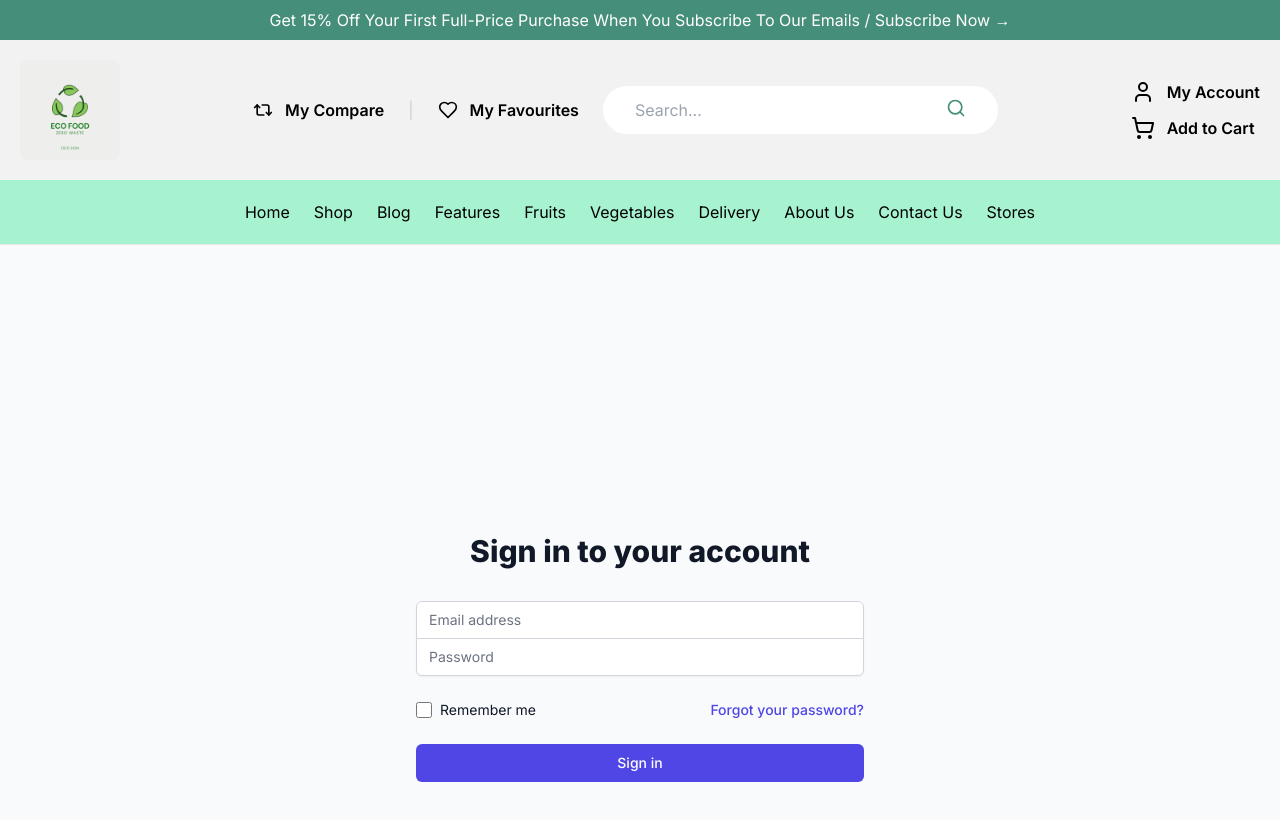
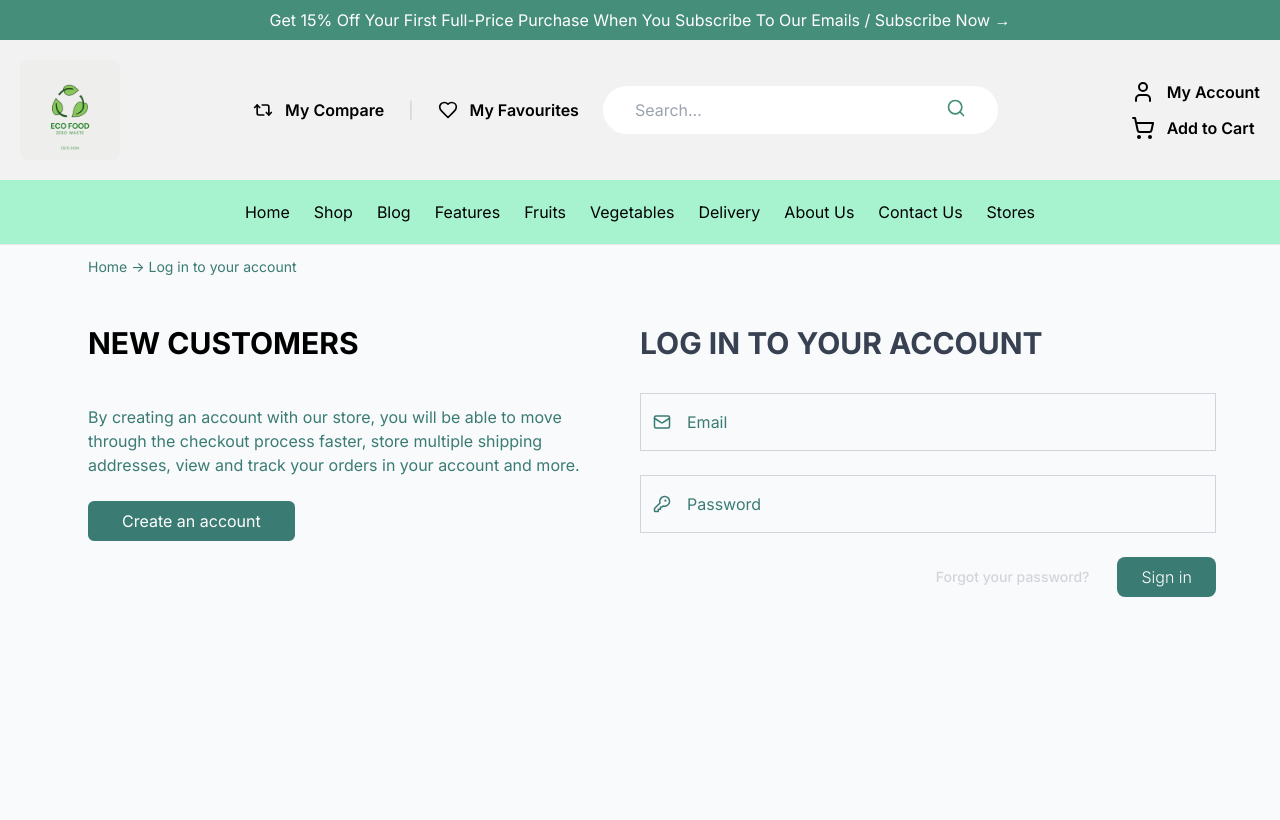
Before and after one commit to abdullah-21-siraj/ecofood, a Next.js app: page /login in a window 1280 px wide. Shown: the top 820 px of the page. Built offline with nearby package versions, Linux system fonts and the light colour scheme.

Commit message:
user session, login page styled, framer motion etc

```diff
--- a/package.json
+++ b/package.json
@@ -23,6 +23,7 @@
     "bcryptjs": "^2.4.3",
     "drizzle-orm": "^0.30.9",
     "font-awesome-icons": "^1.6.0",
+    "framer-motion": "^11.1.7",
     "google-map-react": "^2.2.1",
     "jsonwebtoken": "^9.0.2",
     "lucide": "^0.376.1",
--- a/src/app/(auth)/login/page.tsx
+++ b/src/app/(auth)/login/page.tsx
@@ -1,83 +1,134 @@
 "use client";
-import React from "react";
+import { KeyRoundIcon, Mail } from "lucide-react";
+import { useRouter } from "next/navigation";
+import React, { useState } from "react";
+
 
 const LoginPage = () => {
+
+
+
+  const [email, setEmail] = useState("");
+  const [password, setPassword] = useState("");
+  const router = useRouter();
+
+  function onClickRoute()
+  {
+    router.push("/signup");
+  }
+
+  async function onClickSubmitLogin() {
+    try {
+      const response = await fetch("/api/authenticate/login", {
+        method: "POST",
+        headers: {
+          "Content-Type": "application/json",
+        },
+        body: JSON.stringify({
+          email: email,
+          password: password
+        })
+
+      });
+      if (!response.ok) {
+        alert("Error submitting data");
+        return;
+      }
+
+      alert("Login Successful");
+      return;
+
+    } catch (error) {
+
+    }
+
+  }
+
   return (
-    <div className="min-h-screen flex items-center justify-center bg-gray-50 py-12 px-4 sm:px-6 lg:px-8">
-      <div className="max-w-md w-full space-y-8">
+    <div className="min-h-screen flex  flex-col items-start justify-center bg-gray-50 py-3 px-4 sm:px-6 lg:px-8">
+    <span className="px-14 text-sm text-[#3A7B74]">Home {"->"} Log in to your account</span>
+
+    <div className="min-h-screen flex md:flex-row flex-col space-y-32 md:space-y-0  items-start justify-center bg-gray-50 py-12 px-4 sm:px-6 lg:px-8">
+      <div className="md:w-[50%] w-full px-6 flex flex-col space-y-6 items-left justify-left">
+
+        <h1 className="text-3xl font-bold mb-5">NEW CUSTOMERS</h1>
+        <p className="text-[#3A7B74]">By creating an account with our store, you will be able to move through the checkout process faster, store multiple shipping addresses, view and track your orders in your account and more.</p>
         <div>
-          <h2 className="mt-6 text-center text-3xl font-extrabold text-gray-900">
-            Sign in to your account
+        <button onClick={onClickRoute} className="bg-[#3A7B74] px-8 py-1.5 self-left hover:bg-transparent border-2 border-[#3A7B74] hover:border-2 hover:border-[#3A7B74] hover:text-[#3A7B74] text-white rounded-md">Create an account</button>
+        </div>
+      </div>
+
+
+      <div className=" md:w-[50%] w-full space-y-8 ">
+        <div>
+          <h2 className="text-left text-3xl font-bold text-gray-700">
+          LOG IN TO YOUR ACCOUNT
           </h2>
         </div>
-        <form className="mt-8 space-y-6">
-          <div className="rounded-md shadow-sm -space-y-px">
-            <div>
-              <label htmlFor="email-address" className="sr-only">
-                Email address
-              </label>
+        <div className="mt-8 space-y-6">
+          <div className="flex flex-col space-y-6">
+
+            <div className="w-full flex flex-row space-x-4 py-4 items-center border-[1px] border-gray-300 px-3">
+              <Mail size={18} color="#3A7B74"/>
               <input
                 id="email-address"
                 name="email"
                 type="email"
                 autoComplete="email"
+                value={email}
+                onChange={(e) => setEmail(e.target.value)}
                 required
-                className="appearance-none rounded-none relative block w-full px-3 py-2 border border-gray-300 placeholder-gray-500 text-gray-900 rounded-t-md focus:outline-none focus:ring-indigo-500 focus:border-indigo-500 focus:z-10 sm:text-sm"
-                placeholder="Email address"
+                className="focus:outline-0 text-[#3A7B74] bg-transparent placeholder:text-[#3A7B74]"
+                placeholder="Email"
               />
             </div>
-            <div>
-              <label htmlFor="password" className="sr-only">
-                Password
-              </label>
+
+
+            <div className="w-full flex flex-row space-x-4 py-4 items-center border-[1px] border-gray-300 px-3">
+              <KeyRoundIcon size={18} color="#3A7B74"/>
               <input
                 id="password"
                 name="password"
                 type="password"
+                value={password}
+                onChange={(e) => setPassword(e.target.value)}
                 autoComplete="current-password"
                 required
-                className="appearance-none rounded-none relative block w-full px-3 py-2 border border-gray-300 placeholder-gray-500 text-gray-900 rounded-b-md focus:outline-none focus:ring-indigo-500 focus:border-indigo-500 focus:z-10 sm:text-sm"
+                className="focus:outline-0 text-[#3A7B74] bg-transparent placeholder:text-[#3A7B74]"
                 placeholder="Password"
               />
             </div>
           </div>
 
-          <div className="flex items-center justify-between">
-            <div className="flex items-center">
-              <input
-                id="remember-me"
-                name="remember-me"
-                type="checkbox"
-                className="h-4 w-4 text-indigo-600 focus:ring-indigo-500 border-gray-300 rounded"
-              />
-              <label
-                htmlFor="remember-me"
-                className="ml-2 block text-sm text-gray-900"
-              >
-                Remember me
-              </label>
-            </div>
-
+          <div className="flex items-center justify-end space-x-7">
             <div className="text-sm">
               <a
                 href="#"
-                className="font-medium text-indigo-600 hover:text-indigo-500"
+                className="font-medium text-gray-300 hover:text-gray-800"
               >
                 Forgot your password?
               </a>
             </div>
-          </div>
 
-          <div>
+            <div>
             <button
-              type="submit"
-              className="group relative w-full flex justify-center py-2 px-4 border border-transparent text-sm font-medium rounded-md text-white bg-indigo-600 hover:bg-indigo-700 focus:outline-none focus:ring-2 focus:ring-offset-2 focus:ring-indigo-500"
+              onClick={onClickSubmitLogin}
+              className="bg-[#3A7B74] px-6 font-light py-2 rounded-lg text-white"
             >
               Sign in
             </button>
           </div>
-        </form>
+
+
+
+
+
+          </div>
+
+
+        </div>
       </div>
+    </div>
     </div>
   );
 };
--- a/src/app/homePageComponents/navbar/page.tsx
+++ b/src/app/homePageComponents/navbar/page.tsx
@@ -9,11 +9,26 @@ import { Repeat2 } from 'lucide-react';
 import { Heart } from "lucide-react";
 import { User } from 'lucide-react';
 import { ShoppingCart } from 'lucide-react';
+import { motion } from "framer-motion";
 
 export default function NavBar() {
   const [menuOpen, setMenuOpen] = useState(false);
   const [showSubTypes, setShowSubTypes] = useState(false);
   const [searchTerm, setSearchTerm] = useState('');
+  const [showAccountInfo, setShowAccountInfo] = useState(false);
+
+  const FADE_DOWN_ANIMATION_VARIANTS = {
+    hidden: { opacity: 0, y: -10 },
+    show: { opacity: 1, y: 0, transition: { type: "spring" } },
+  };
+
+  const FADE_UP_ANIMATION_VARIANTS = {
+    hidden: { opacity: 0, y: 10 },
+    show: { opacity: 1, y: 0, transition: { type: "spring" } },
+  };
+
+
+
 
   const toggleMenu = () => {
     setMenuOpen(!menuOpen);
@@ -38,7 +53,7 @@ export default function NavBar() {
     : [];
 
   return (
-    <>
+    <motion.div>
       <header className="bg-contrast-green-500 text-black bg-zinc-100">
         <div className="flex flex-row flex-grow lg:flex bg-[#458E7A] text-white">
           <Link
@@ -81,12 +96,12 @@ export default function NavBar() {
             <div className="text-center relative m-3 w-[40%] bg-white flex justify-between flex-row px-8 py-3 rounded-full transition duration-300  lg:flex md:flex">
               <input className="bg-transparent outline-none focus:outline-none" placeholder="Search..." type="search" name="" id="" value={searchTerm}
                 onChange={handleInputChange} />
-              <Search color="#458E7A" size={20}/>
+              <Search color="#458E7A" size={20} />
               <div className={`absolute ${searchedProducts.length > 0 ? 'block' : 'hidden'} cursor-pointer z-20 mt-12 left-2  w-[400px] shadow-md  h-[600px] bg-white max-h-[600px] overflow-y-auto`}>
 
                 <div className="flex flex-col space-y-3">
                   {searchedProducts.map((product: any) => (<div className=" space-x-2 py-4 px-2 flex items-center text-black ">
-                <Image alt="/productImage" src={"/randomPhoto.jpg"} width={100} height={100}/>
+                    <Image alt="/productImage" src={"/randomPhoto.jpg"} width={100} height={100} />
 
                     <div className="flex flex-col justify-start space-y-6 ">
                       <h1 className="text-xl font-semibold">{product.name}</h1>
@@ -104,9 +119,33 @@ export default function NavBar() {
           </div>
 
           <div className="ml-auto flex flex-row items-center justify-center lg:justify-end  lg:block md:block ">
-            <div className="text-center m-3 cursor-pointer flex space-x-3 transition duration-300">
+            <div onMouseEnter={() => setShowAccountInfo(true)} onMouseLeave={() => setShowAccountInfo(false)} className="relative text-center m-3 cursor-pointer flex space-x-3 transition duration-500">
               <User />
               <span className="font-semibold"> My Account </span>
+              <motion.div variants={FADE_DOWN_ANIMATION_VARIANTS}
+                initial="hidden"
+                animate={showAccountInfo ? "show" : "hidden"} className={`bg-white ${showAccountInfo ? 'block' : 'hidden'} w-[200px] text-left right-0 top-6 h-[220px] shadow-md  z-20 absolute`}>
+
+                <div className="border-b-2  py-3 px-3 delay-75 transition-all border-gray-300 hover:bg-[#313537] hover:text-white">
+                  <Link className=" px-4  " href={"/login"}>INFORMATION</Link>
+                </div>
+
+                <div className="border-b-2 py-3 px-3 delay-75 transition-all  border-gray-300 hover:bg-[#313537] hover:text-white">
+                  <Link href={"#"}>ADD FIRST ADDRESS</Link>
+                </div>
+
+
+                <div className="border-b-2 py-3 px-3 delay-75 transition-all  border-gray-300 hover:bg-[#313537] hover:text-white">
+                  <Link href={"#"}>ORDER HISTORY AND DETAILS</Link>
+                </div>
+
+                <div className="border-b-2 py-3 px-3 delay-75 transition-all  border-gray-300 hover:bg-[#313537] hover:text-white">
+                  <Link href={"#"}>CREDIT SLIPS</Link>
+                </div>
+
+              </motion.div>
+
+
             </div>
             <div className="text-center m-3 cursor-pointer flex space-x-3 transition duration-300">
               <ShoppingCart />
@@ -312,6 +351,6 @@ export default function NavBar() {
         </div>
         <hr className="bg-green-800" />
       </header>
-    </>
+    </motion.div>
   );
 }
```
Also changed, not shown: src/lib/db/GetUserSession.ts (added, +42 -0 lines), src/lib/db/StaticData.ts (added, +10 -0 lines), 2 other files (tests, documents, lock files or other folders). Lines whose indentation alone changed are shown as unchanged.
